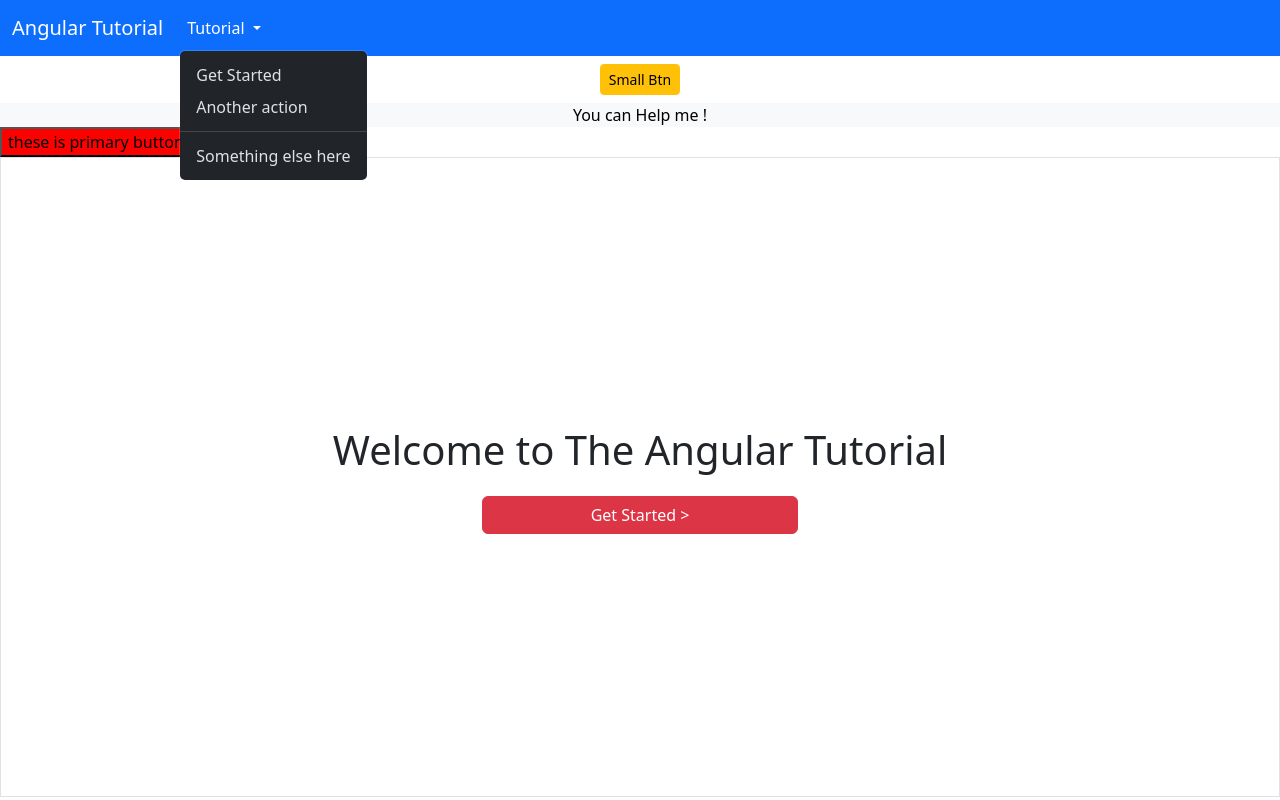
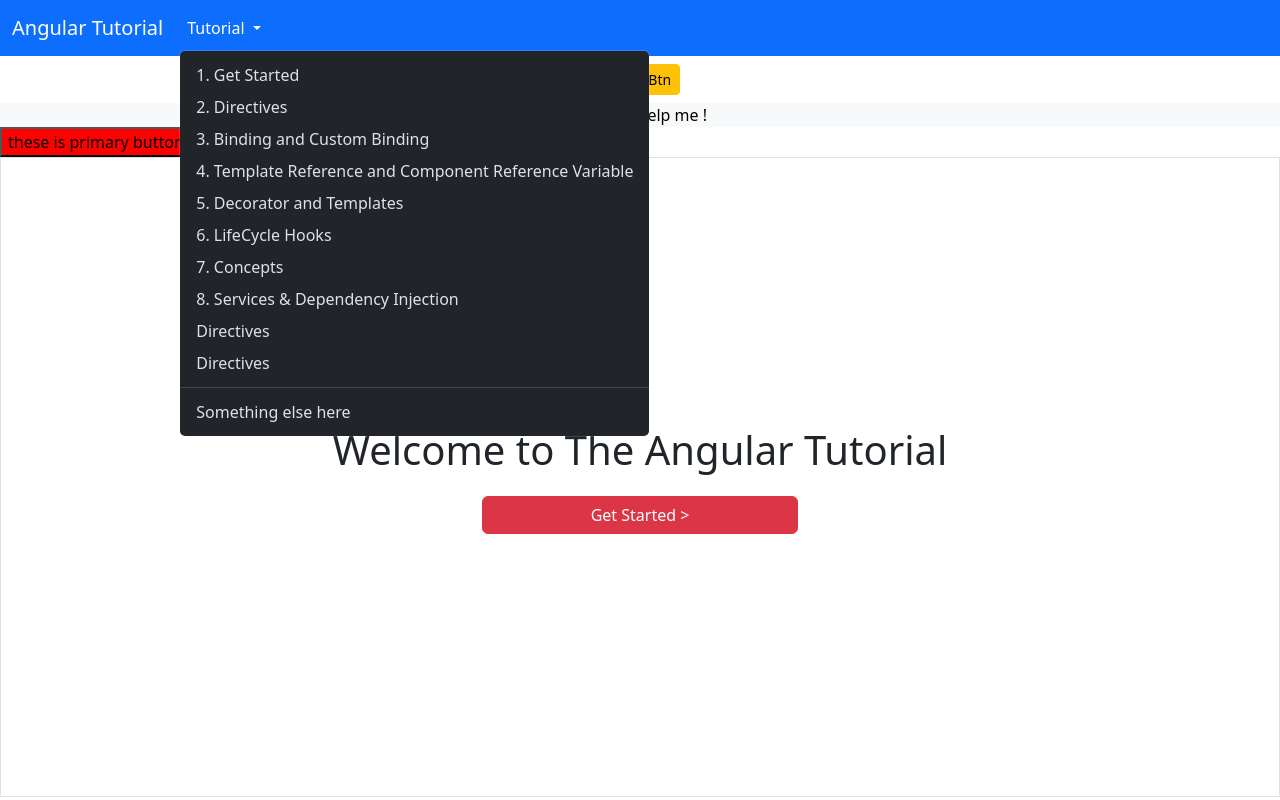
Before and after one commit to PrathameshSystenics/Angular_Tutorial, an Angular app in the folder AngularTut/: page /home in a window 1280 px wide. Both pictures are taken after a click on the button "Tutorial". Built offline with nearby package versions, Linux system fonts and the light colour scheme.

Commit message:
RouterLink directive Tutorial

```diff
--- a/AngularTut/src/app/Header/header.component.html
+++ b/AngularTut/src/app/Header/header.component.html
@@ -1,20 +1,28 @@
 <nav class="navbar navbar-expand-lg bg-primary" data-bs-theme="dark">
   <div class="container-fluid">
-    <a class="navbar-brand" href="#">Angular Tutorial</a>
-    <button class="navbar-toggler" type="button" data-bs-toggle="collapse" data-bs-target="#navbarSupportedContent"
-      aria-controls="navbarSupportedContent" aria-expanded="false" aria-label="Toggle navigation">
+    <a class="navbar-brand" routerLink="/">Angular Tutorial</a>
+    <button
+      class="navbar-toggler"
+      type="button"
+      data-bs-toggle="collapse"
+      data-bs-target="#navbarSupportedContent"
+      aria-controls="navbarSupportedContent"
+      aria-expanded="false"
+      aria-label="Toggle navigation"
+    >
       <span class="navbar-toggler-icon"></span>
     </button>
-      <app-navlinks class="collapse navbar-collapse" id="navbarSupportedContent" ></app-navlinks> <!-- Creating component inside the component -->
-    </div>
+    <app-navlinks
+      class="collapse navbar-collapse"
+      id="navbarSupportedContent"
+    ></app-navlinks>
+    <!-- Creating component inside the component -->
+  </div>
 </nav>
 
 <!--Using the Attribute inside the div tag-->
-<div smallbtn class="text-center my-2">
-</div>
+<div smallbtn class="text-center my-2"></div>
 
 <!-- these is the usage of class selector-->
-<div class="helptext">
-
-</div>
-<button class="btn-angular"> these is primary button</button>
+<div class="helptext"></div>
+<button class="btn-angular">these is primary button</button>
--- a/AngularTut/src/app/Header/navlinks/navlinks.component.html
+++ b/AngularTut/src/app/Header/navlinks/navlinks.component.html
@@ -1,14 +1,49 @@
 <ul class="navbar-nav me-auto mb-2 mb-lg-0">
-
   <li class="nav-item dropdown">
-    <button class="nav-link dropdown-toggle" href="#" role="button" data-bs-toggle="dropdown" aria-expanded="false">
+    <button
+      class="nav-link dropdown-toggle"
+      href="#"
+      role="button"
+      data-bs-toggle="dropdown"
+      aria-expanded="false"
+    >
       Tutorial
     </button>
     <ul class="dropdown-menu">
-      <li><a class="dropdown-item" routerLink="getstarted">Get Started</a></li>
-      <li><a class="dropdown-item" href="#">Another action</a></li>
       <li>
-        <hr class="dropdown-divider">
+        <a class="dropdown-item" routerLink="/getstarted">1. Get Started</a>
+      </li>
+      <li>
+        <a class="dropdown-item" routerLink="/directive">2. Directives </a>
+      </li>
+      <li>
+        <a class="dropdown-item" routerLink="/binding"
+          >3. Binding and Custom Binding
+        </a>
+      </li>
+      <li>
+        <a class="dropdown-item" routerLink="/referencevar"
+          >4. Template Reference and Component Reference Variable
+        </a>
+      </li>
+      <li>
+        <a class="dropdown-item" routerLink="/deco&temp"
+          >5. Decorator and Templates</a
+        >
+      </li>
+      <li>
+        <a class="dropdown-item" routerLink="/hooks">6. LifeCycle Hooks</a>
+      </li>
+      <li><a class="dropdown-item" routerLink="/concepts">7. Concepts </a></li>
+      <li>
+        <a class="dropdown-item" routerLink="/services-dependency"
+          >8. Services & Dependency Injection</a
+        >
+      </li>
+      <li><a class="dropdown-item" routerLink="/directive">Directives </a></li>
+      <li><a class="dropdown-item" routerLink="/directive">Directives </a></li>
+      <li>
+        <hr class="dropdown-divider" />
       </li>
       <li><a class="dropdown-item" href="#">Something else here</a></li>
     </ul>
--- a/AngularTut/src/app/Header/navlinks/navlinks.component.ts
+++ b/AngularTut/src/app/Header/navlinks/navlinks.component.ts
@@ -3,7 +3,6 @@
 @Component({
   selector: 'app-navlinks',
   templateUrl: './navlinks.component.html',
-  styleUrl: './navlinks.component.css'
 })
 export class NavlinksComponent {
 
```
Also changed, not shown: AngularTut/src/app/Header/navlinks/navlinks.component.css (deleted).
